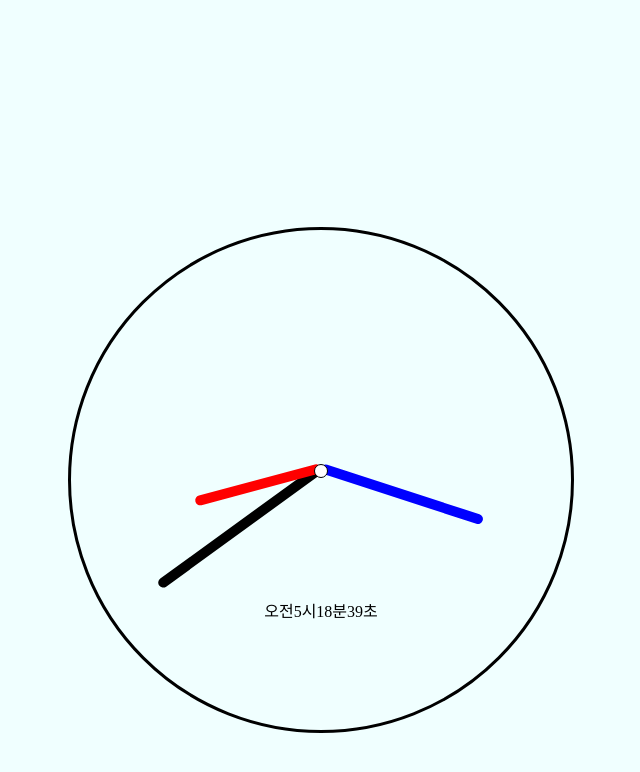
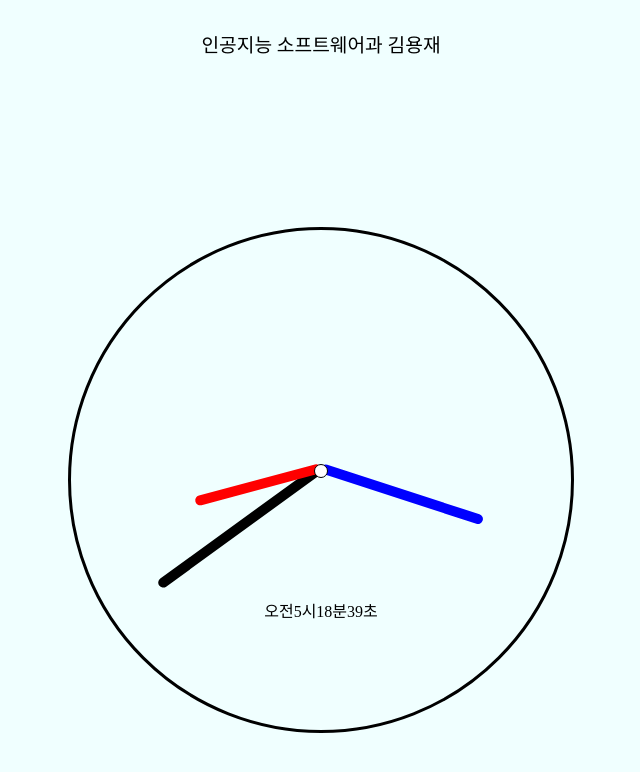
Before and after one commit to bernadette1008/HTML-JS-clock, a plain HTML site: page index.html in a window 1280 px wide. Shown: the whole page, without its empty margins (319-959 px from the left). Drawn offline with Linux system fonts and the light colour scheme; a web font is replaced by a local one.

Commit message:
Update index.html

```diff
--- a/index.html
+++ b/index.html
@@ -22,6 +22,12 @@
             background-color: azure;
             justify-content: center;
             align-items: center;
+        }
+        #text{
+            font-family: 'EF_WAKEUP';
+            position: absolute;
+            top: 30px;
+            font-size: larger;
         }
         #body {
             position: absolute;
@@ -94,6 +100,7 @@
     </style>
 </head>
 <body onload="clock()">
+    <div id="text">인공지능 소프트웨어과 김용재</div>
     <div id="body">
         <div id="center">
             <div id="hour"></div>
@@ -126,15 +133,15 @@
                 maxSecond += 360;
                 checkS += 360;
             }
-            if(minuteT >= checkM){
+            if(minuteT >= checkM && currentDate.getSeconds() >= 59){
                 maxMinute += 360;
                 checkM += 360;
             }
-            if(hourT >= checkH){
+            if(hourT >= checkH && currentDate.getMinutes() >= 59){
                 maxHour += 360;
                 checkH += 360;
             }
-            console.log(secondT+ 'and' + maxSecond);
+            console.log(checkM+ 'and' + maxMinute);
             hour.style.transform = 'rotate(' + hourT + 'deg)';
             minute.style.transform = 'rotate(' + minuteT + 'deg)';
             second.style.transform = 'rotate(' + secondT+ 'deg)';
```
